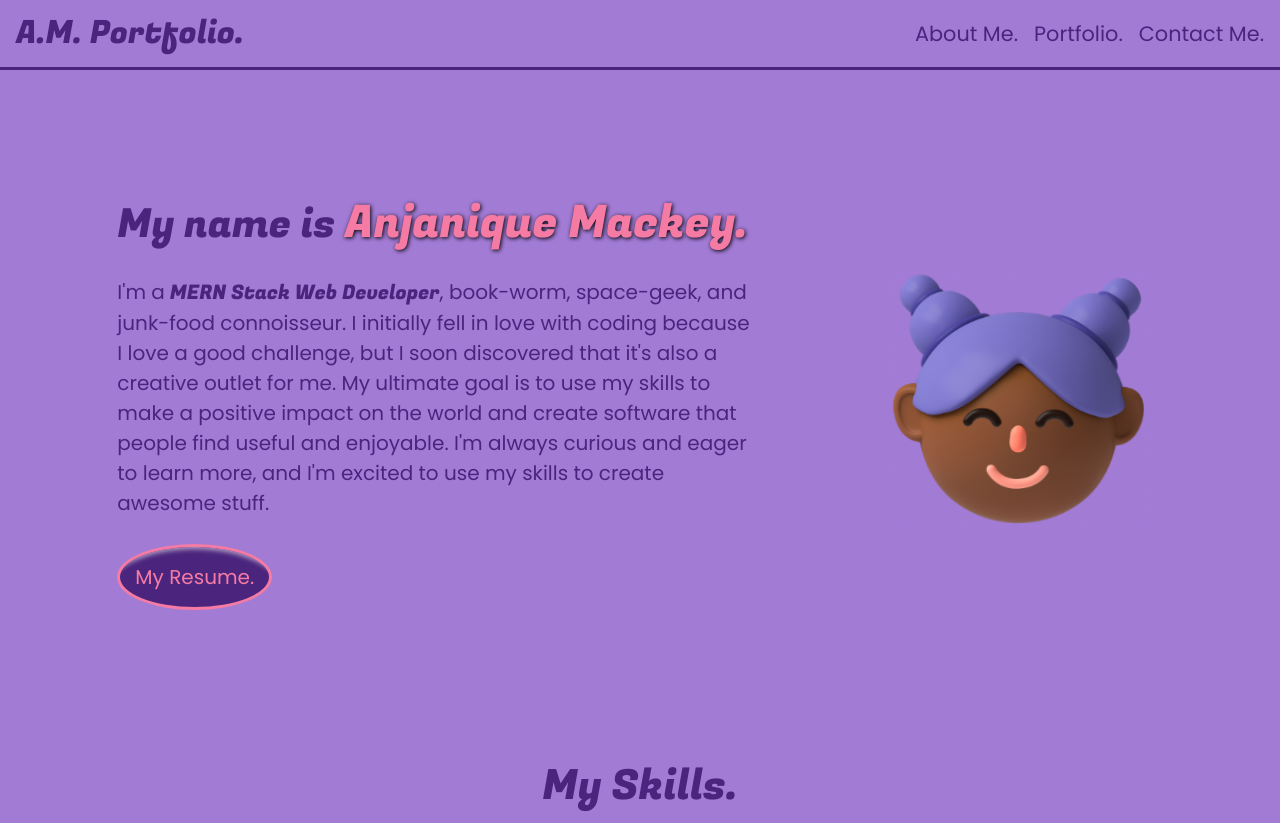
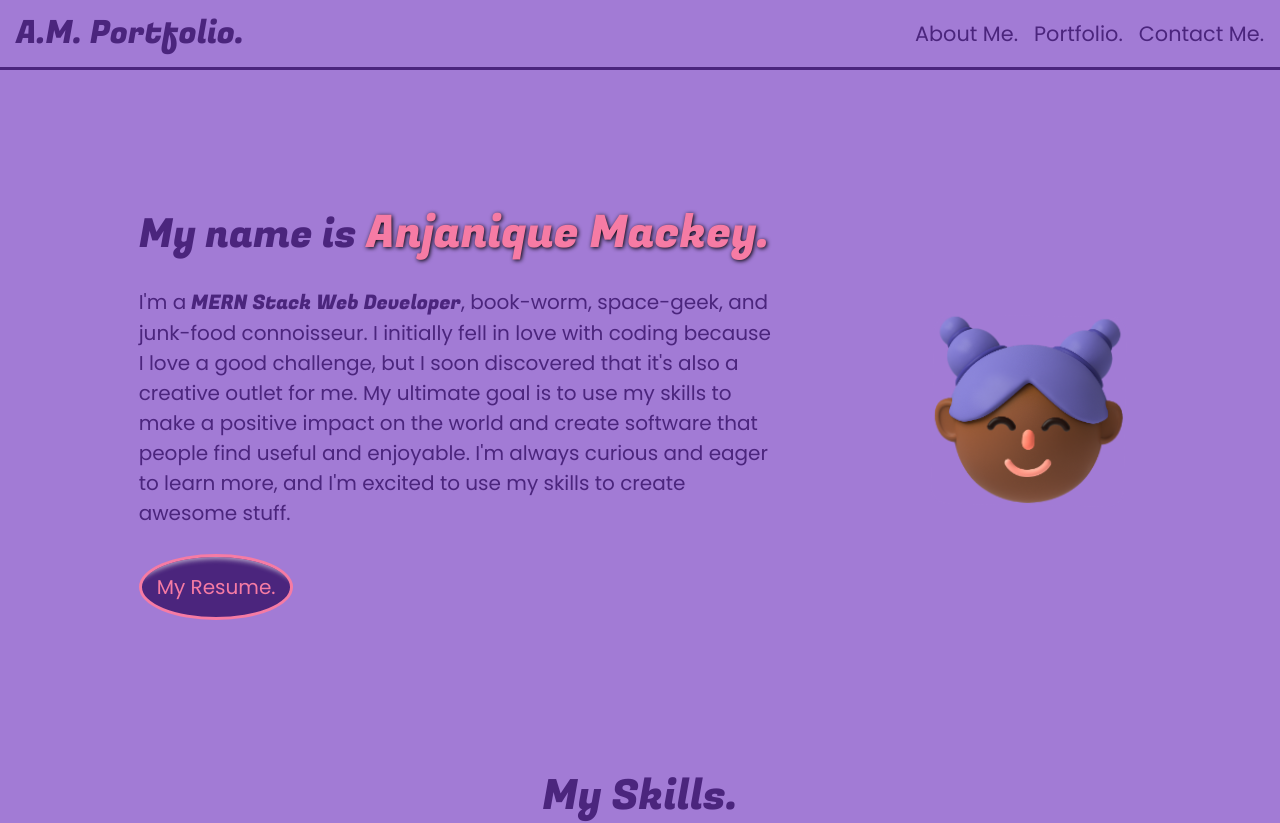
Before and after one commit to Milkdromeda-333/portfolio, a React (Vite) app: page / in a window 1280 px wide. Shown: the top 823 px of the page. Built offline with nearby package versions, Linux system fonts and the light colour scheme.

Commit message:
improved responsiveness and design of hero and cards.

```diff
--- a/package.json
+++ b/package.json
@@ -6,7 +6,8 @@
   "scripts": {
     "dev": "vite",
     "build": "vite build",
-    "preview": "vite preview"
+    "preview": "vite preview",
+    "sass": "sass --watch ./src/sass:./src "
   },
   "dependencies": {
     "react": "^18.2.0",
--- a/src/components/Hero.jsx
+++ b/src/components/Hero.jsx
@@ -4,8 +4,9 @@ function Hero() {
     return (
         <div className="hero">
 
-            <img src="/avatar.png"
-                alt="me" class="hero__img"
+            <img
+                src="/avatar.png"
+                alt="me" className="hero__img"
             />
 
             <div className="hero__content">
--- a/src/components/MySkills.jsx
+++ b/src/components/MySkills.jsx
@@ -4,7 +4,7 @@ import {MdDevices} from "react-icons/md";
 function MySkills() {
 
     return (
-        <div class="about-me">
+        <div className="about-me">
 
             <div className="about-me__skills">
 
@@ -61,7 +61,7 @@ function MySkills() {
 
                     <div className="about-me__skill">
                         <SiMongodb />
-                        <span>MongoDB + Mongoose</span>
+                        <span>MongoDB & Mongoose</span>
                     </div>
 
                     <div className="about-me__skill">
--- a/src/index.css
+++ b/src/index.css
@@ -85,6 +85,7 @@ body {
   background-color: #a27bd5;
   font-family: "Poppins", sans-serif;
   color: #4b257d;
+  font-size: 1rem;
 }
 @media screen and (min-width: 1000px) {
   body {
@@ -197,6 +198,7 @@ nav .nav__logo {
   align-items: center;
   margin-top: 50px;
   padding: 16px;
+  text-align: center;
 }
 .hero h1 {
   font-family: "Fugaz One", cursive;
@@ -224,7 +226,7 @@ nav .nav__logo {
 }
 .hero__img {
   border-radius: 15px;
-  width: 40%;
+  width: 100px;
   margin: 16px;
   animation: side-to-side 800ms linear infinite alternate;
 }
@@ -261,23 +263,33 @@ nav .nav__logo {
   align-items: center;
   gap: 10px;
 }
+@media all and (min-width: 528px) {
+  .hero {
+    margin-top: 100px;
+  }
+  .hero__img {
+    width: 150px;
+  }
+}
 @media all and (min-width: 678px) {
   .hero {
     display: flex;
     flex-direction: row-reverse;
     justify-content: space-evenly;
     align-items: center;
-    margin-top: 80px;
+    margin-top: 90px;
     padding: 0;
+    text-align: start;
   }
   .hero h1 {
     font-size: 1.3rem;
+    text-align: start;
   }
   .hero__bolded-upon-hover:hover {
     text-shadow: 1px 1px 1px #4b257d;
   }
   .hero__img {
-    height: auto;
+    width: 200px;
   }
   .hero__content {
     display: flex;
@@ -295,7 +307,7 @@ nav .nav__logo {
     height: 80vh;
   }
   .hero__img {
-    width: 20%;
+    width: 15%;
   }
   .hero h1 {
     font-size: 2.5rem;
@@ -342,12 +354,9 @@ nav .nav__logo {
   flex-direction: column;
   justify-content: center;
   align-items: center;
-  width: 40%;
-  height: 120px;
-  background-color: #4b257d;
-  color: #a27bd5;
+  width: 25%;
+  color: #4b257d;
   border-radius: 5px;
-  color: white;
   text-align: center;
 }
 .about-me__skill svg {
@@ -394,6 +403,14 @@ nav .nav__logo {
     gap: 20px;
   }
   .about-me__skill {
+    display: flex;
+    flex-direction: column;
+    justify-content: center;
+    align-items: center;
+    background-color: #4b257d;
+    border-radius: 5px;
+    color: white;
+    text-align: center;
     width: 15%;
     max-width: 1500px;
     height: 150px;
@@ -404,7 +421,6 @@ nav .nav__logo {
   }
   .about-me__skill:hover {
     color: white;
-    border: 4px solid #f67ba4;
     transform: rotate(-2deg);
   }
   .about-me__skill:nth-child(even):hover {
--- a/src/sass/_base.scss
+++ b/src/sass/_base.scss
@@ -10,6 +10,7 @@ body {
     background-color: $color-primary;
     font-family: $font;
     color: $color-primary-shade;
+    font-size: 1rem;
 
     @media screen and (min-width: 1000px) {
         font-size: 1.25rem;
--- a/src/sass/components/_hero.scss
+++ b/src/sass/components/_hero.scss
@@ -3,9 +3,10 @@
 .hero {
     @include flexbox(column, center, center);
 
-    // makes room for the fixed position navbar
+    // magic number that makes room for the fixed position navbar
     margin-top: 50px;
     padding: $margin;
+    text-align: center;
 
     h1 {
         @include section-header;
@@ -28,7 +29,7 @@
 
     &__img {
         border-radius: 15px;
-        width: 40%;
+        width: 100px;
         margin: 16px;
 
         animation: side-to-side 800ms linear infinite alternate;
@@ -50,13 +51,24 @@
     }
 
 
+    @media all and (min-width: 528px){
+        margin-top: 100px;
+
+        &__img {
+            width: 150px;
+        }
+    }
+
+
     @media all and (min-width: $medium-screen) {
         @include flexbox(row-reverse, space-evenly, center);
-        margin-top: 80px;
+        margin-top: 90px;
         padding: 0;
+        text-align: start;
 
         h1 {
             font-size: 1.3rem;
+            text-align: start;
         }
 
         &__bolded-upon-hover:hover {
@@ -64,7 +76,7 @@
         }
 
         &__img {
-            height: auto;
+            width: 200px;
         }
 
         &__content {
@@ -82,7 +94,7 @@
             height: 80vh;
 
             &__img {
-                width: 20%;
+                width: 15%;
             }
 
             h1 {
```
Also changed, not shown: src/sass/components/_about-me.scss (+8 -7 lines), 1 other file (tests, documents, lock files or other folders).
